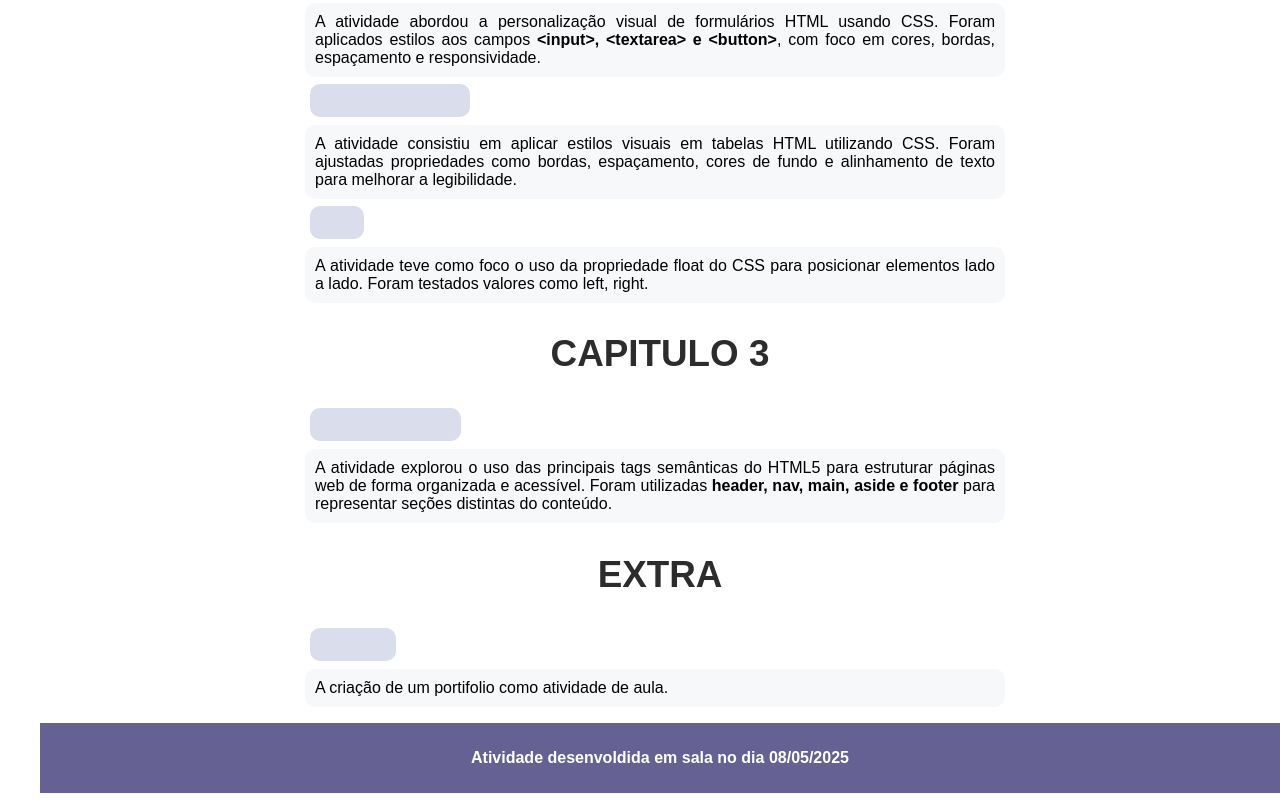
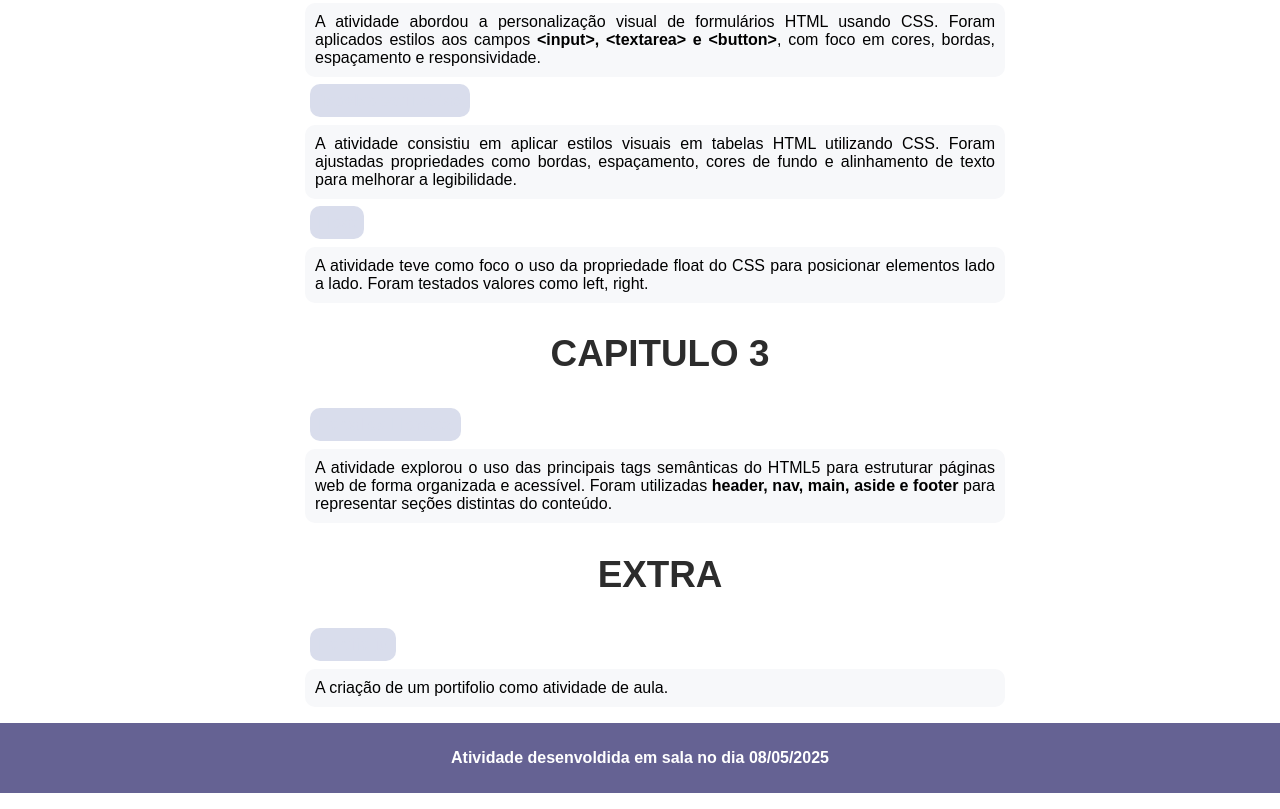
Before and after one commit to OliveiraJSN/Trabalho-Faculdade-HTML-2, a plain HTML site: page index.html in a window 1280 px wide. Shown: the part 1858-2667 px from the top of the page. Drawn offline with Linux system fonts and the light colour scheme.

Commit message:
Atualização de visual

```diff
--- a/style.css
+++ b/style.css
@@ -65,5 +65,6 @@ dt{
 }
 
 footer{
-    clear: both;
+    margin-left: -40px;
+    margin-bottom: -50px;
 }
```
